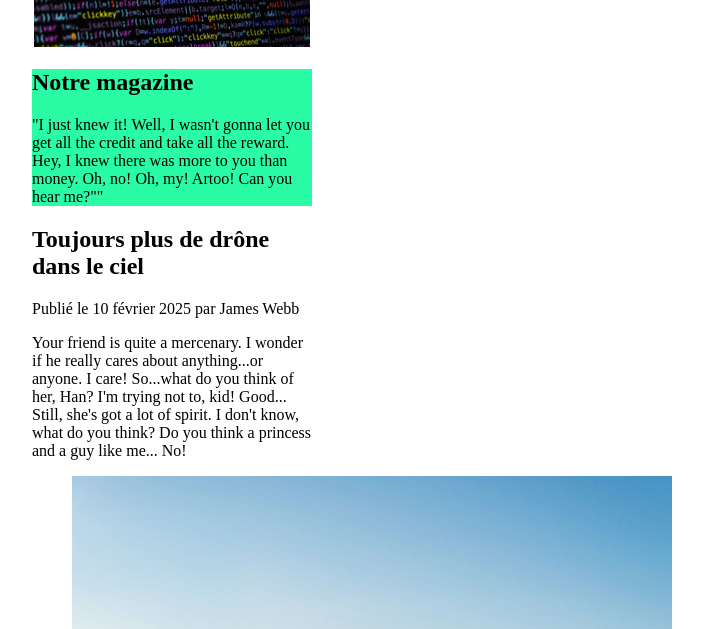
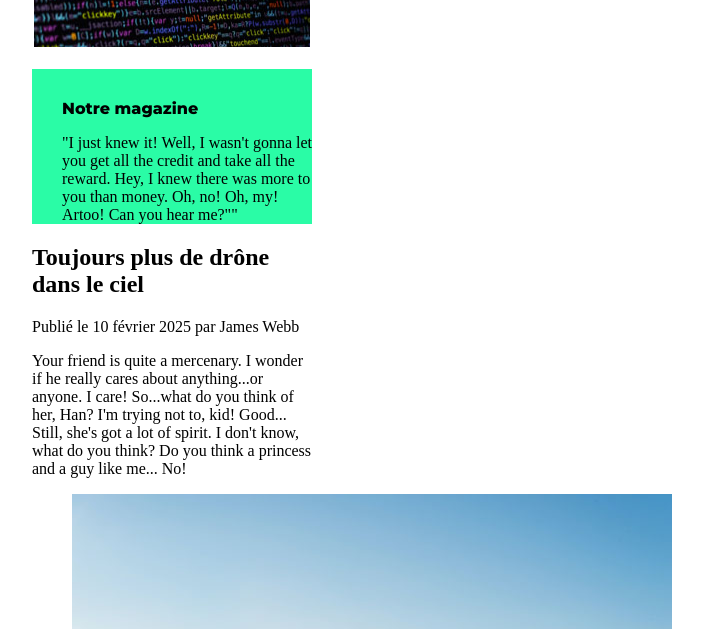
Before and after one commit to gauxxmar/14-techmag-2, a plain HTML site: page index.html in a window 1280 px wide. Shown: the part 171-800 px from the top of the page, without its empty margins (468-1171 px from the left). Drawn offline with nearby package versions, Linux system fonts and the light colour scheme.

Commit message:
fin css .introduction h2

```diff
--- a/css/style.css
+++ b/css/style.css
@@ -44,4 +44,12 @@ main {
 
 .introduction {
   background-color: #2afca6;
+  padding-left: 30px;
 }
+
+.introduction h2{
+  font-size: 16px;
+  font-weight: 800;
+  font-family: 'Montserrat', sans-serif;
+  padding-top: 30px;
+}
```
